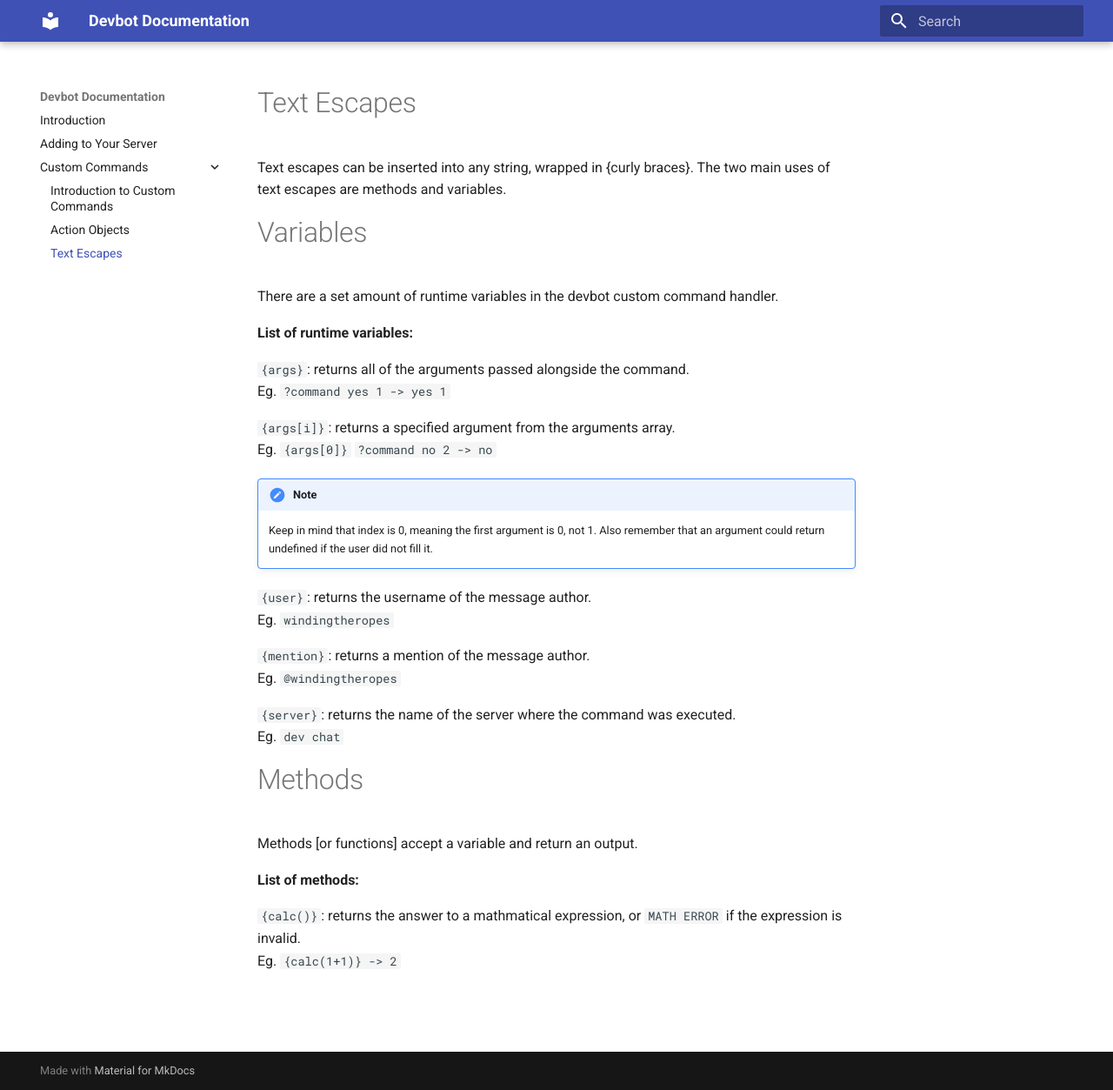
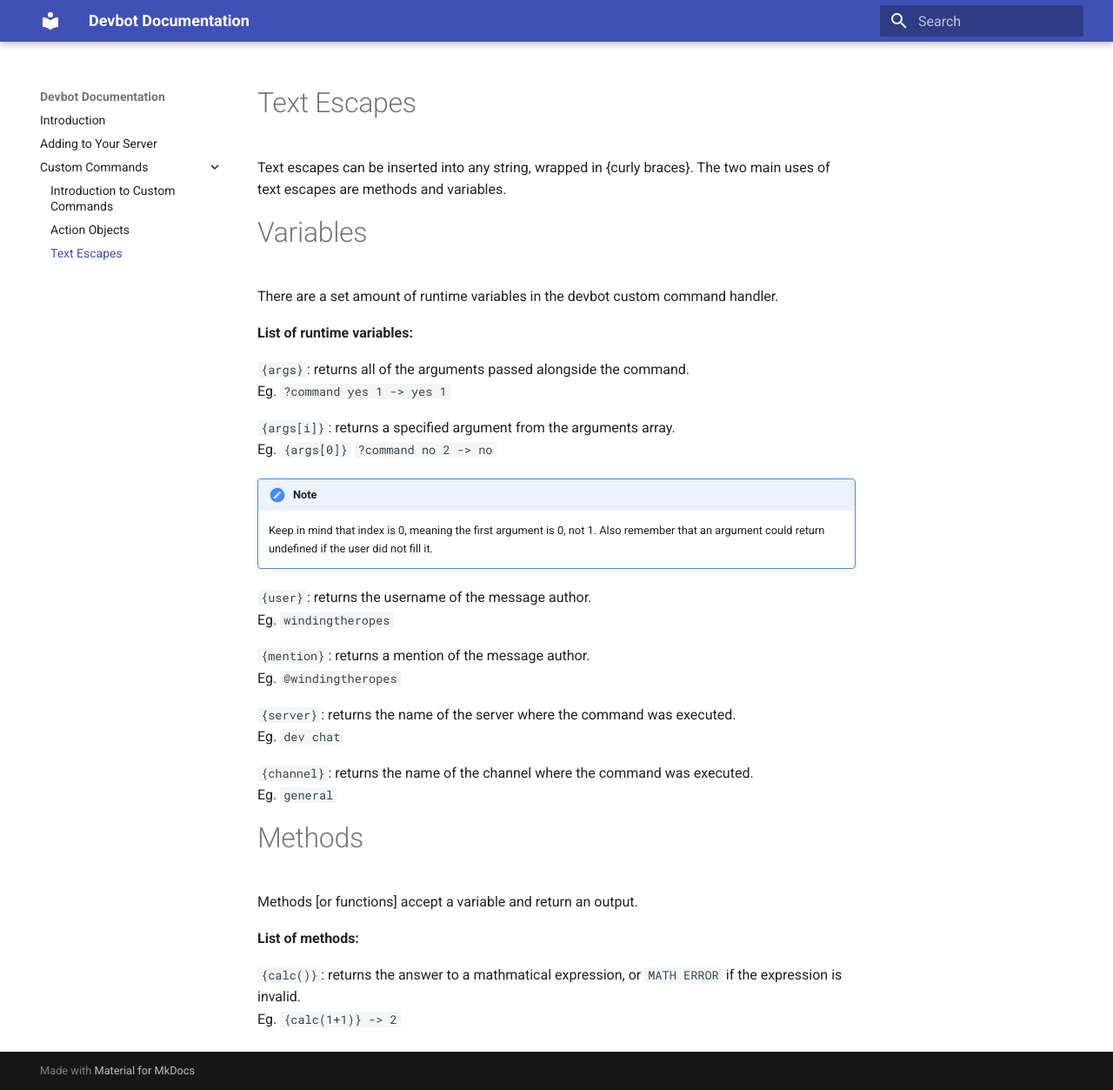
Before and after one commit to windingtheropes/devbot, an MkDocs documentation site: the page built from docs/custom-commands/text-escapes.md, in a window 1280 px wide and 1253 px high. Shown: the whole window at 87% size. Built offline with MkDocs 1.6.1 and Material for MkDocs 9.7.7, drawn with Linux system fonts in a browser that asks for light colours.

Commit message:
Update text-escapes.md

```diff
--- a/docs/custom-commands/text-escapes.md
+++ b/docs/custom-commands/text-escapes.md
@@ -25,6 +25,9 @@ Eg. `@windingtheropes`
 `{server}`: returns the name of the server where the command was executed.
 Eg. `dev chat`
 
+`{channel}`: returns the name of the channel where the command was executed.
+Eg. `general`
+
 # Methods
 Methods [or functions] accept a variable and return an output.
 
```
